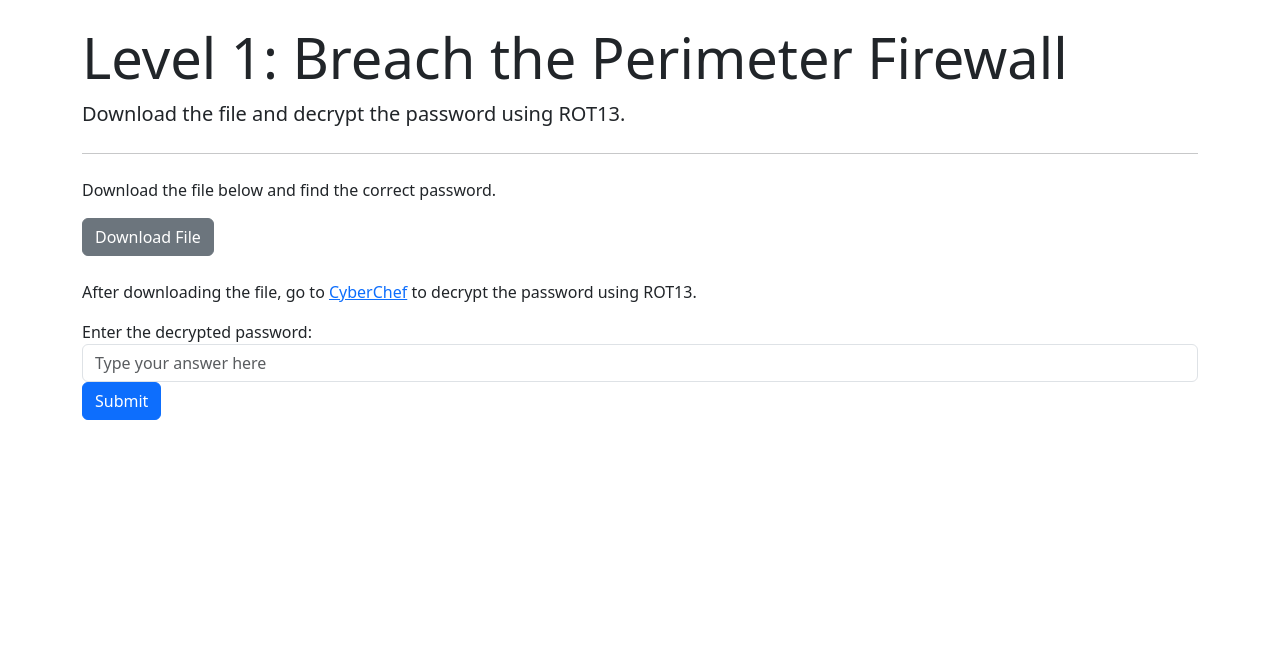
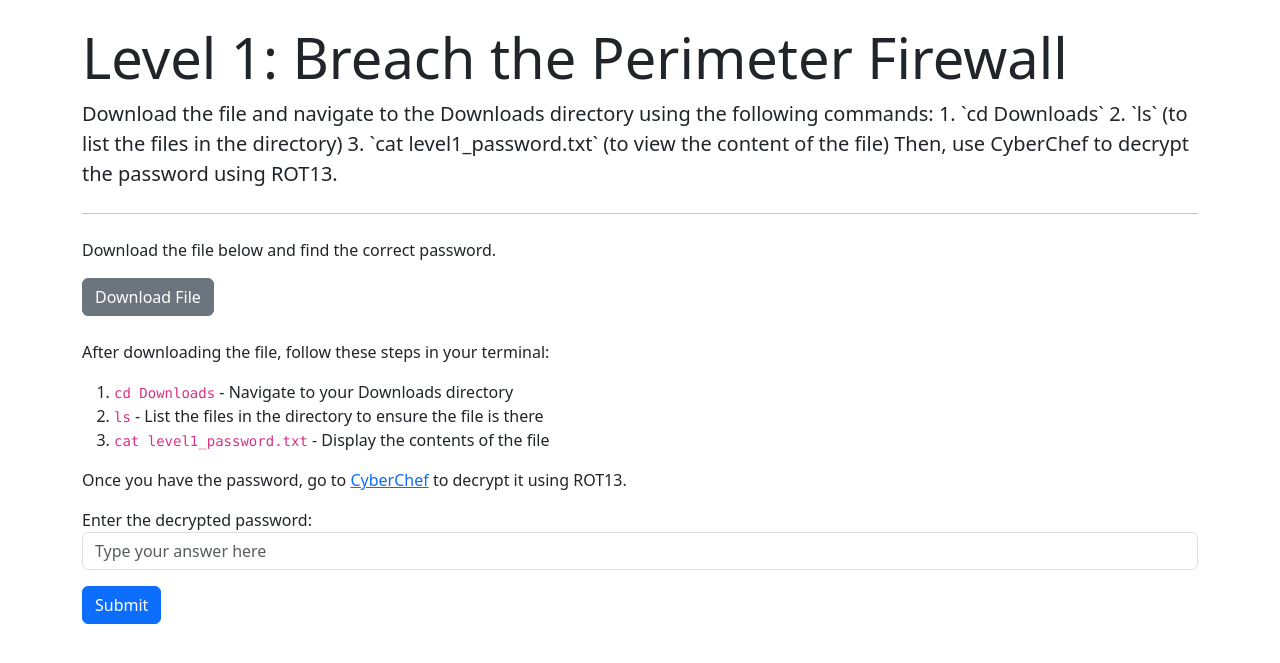
Before and after one commit to d4duong/Colombroskis, a Flask app: page /level/1 in a window 1280 px wide. Shown: the part 57-720 px from the top of the page. Run offline with Flask 3, Linux system fonts and the light colour scheme.

Commit message:
added linux instructions to level 1

```diff
--- a/app/game_logic.py
+++ b/app/game_logic.py
@@ -3,7 +3,13 @@ def get_game_data(level):
     levels = {
         1: {
             "objective": "Breach the Perimeter Firewall",
-            "hint": "Download the file and decrypt the password using ROT13.",
+            "hint": (
+                "Download the file and navigate to the Downloads directory using the following commands:\n"
+                "1. `cd Downloads`\n"
+                "2. `ls` (to list the files in the directory)\n"
+                "3. `cat level1_password.txt` (to view the content of the file)\n"
+                "Then, use CyberChef to decrypt the password using ROT13."
+            ),
             "question": "Download the file below and find the correct password.",
             "file_link": "/static/files/level1_password.txt",  # Link to the downloadable file
             "final_answer": "W!tp@$sw3rd"
--- a/app/templates/layout.html
+++ b/app/templates/layout.html
@@ -3,7 +3,7 @@
   <head>
     <meta charset="UTF-8" />
     <meta name="viewport" content="width=device-width, initial-scale=1.0" />
-    <title>{% block title %}Your Page Title{% endblock %}</title>
+    <title>{% block title %}Colombroskis{% endblock %}</title>
     <link
       href="https://cdn.jsdelivr.net/npm/bootstrap@5.3.1/dist/css/bootstrap.min.css"
       rel="stylesheet"
--- a/app/templates/level.html
+++ b/app/templates/level.html
@@ -10,14 +10,21 @@
     <!-- File download link -->
     <a href="{{ data.file_link }}" class="btn btn-secondary" download>Download File</a>
     <br><br>
-    <p>After downloading the file, go to <a href="https://gchq.github.io/CyberChef/" target="_blank">CyberChef</a> to decrypt the password using ROT13.</p>
-
+    <p>
+        After downloading the file, follow these steps in your terminal:
+        <ol>
+            <li><code>cd Downloads</code> - Navigate to your Downloads directory</li>
+            <li><code>ls</code> - List the files in the directory to ensure the file is there</li>
+            <li><code>cat level1_password.txt</code> - Display the contents of the file</li>
+        </ol>
+    </p>
+    <p>Once you have the password, go to <a href="https://gchq.github.io/CyberChef/" target="_blank">CyberChef</a> to decrypt it using ROT13.</p>
     {% if feedback %}
     <div class="alert alert-info">{{ feedback }}</div>
     {% endif %}
 
     <form method="POST">
-        <div class="form-group">
+        <div class="mb-3">
             <label for="player_input">Enter the decrypted password:</label>
             <input type="text" class="form-control" id="player_input" name="player_input" placeholder="Type your answer here">
         </div>
```
